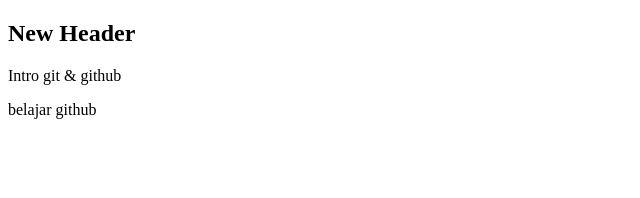
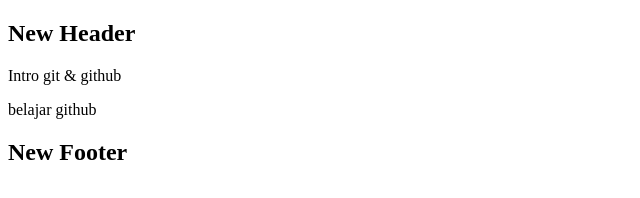
Before and after one commit to biFebriansyah/initgit, a plain HTML site: page index.html in a window 1280 px wide. Shown: the whole page, without its empty margins (0-640 px from the left). Drawn offline with Linux system fonts and the light colour scheme.

Commit message:
add footer

```diff
--- a/index.html
+++ b/index.html
@@ -12,5 +12,8 @@
         </header>
         <p>Intro git & github</p>
         <p>belajar github</p>
+        <footer>
+            <h2>New Footer</h2>
+        </footer>
     </body>
 </html>
```
